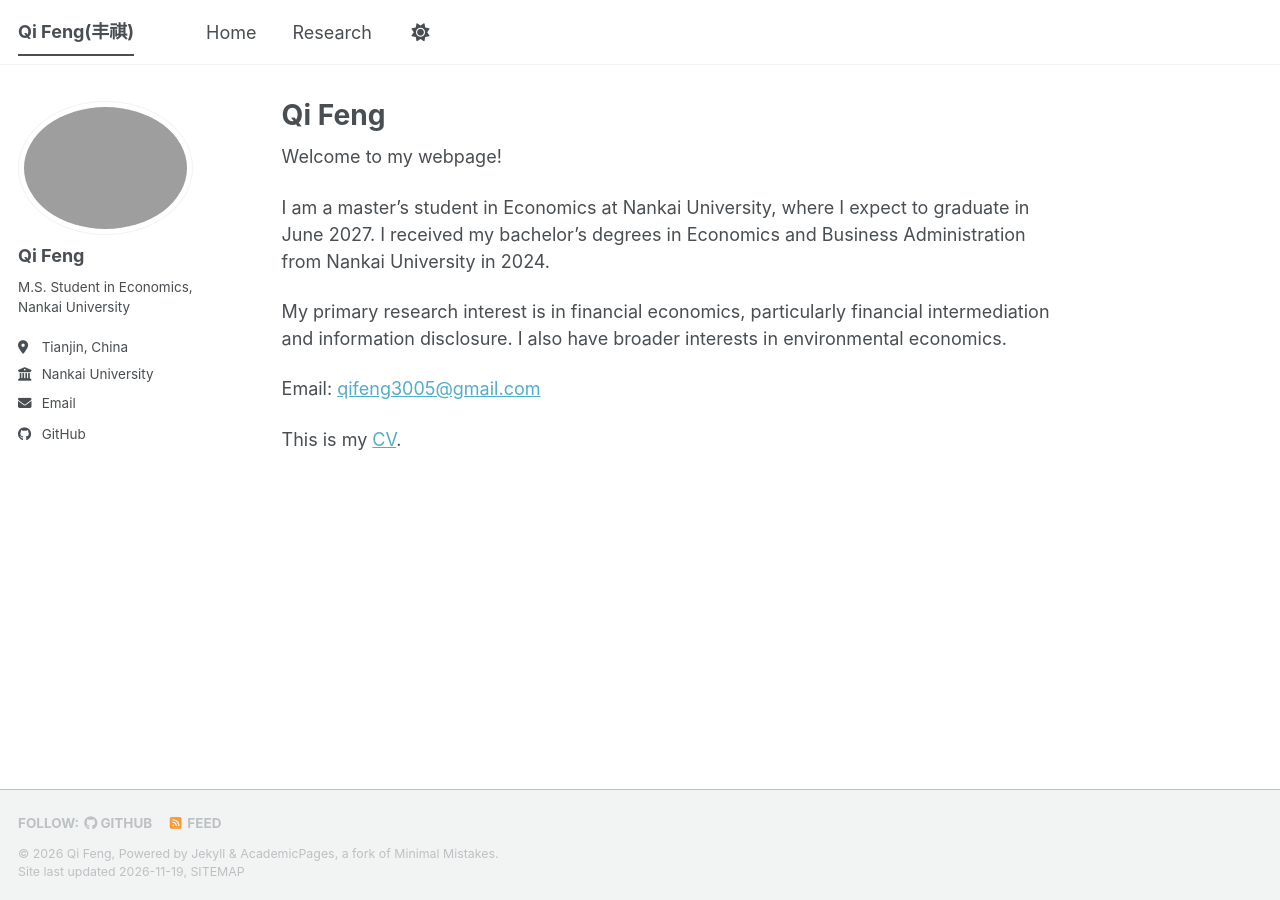
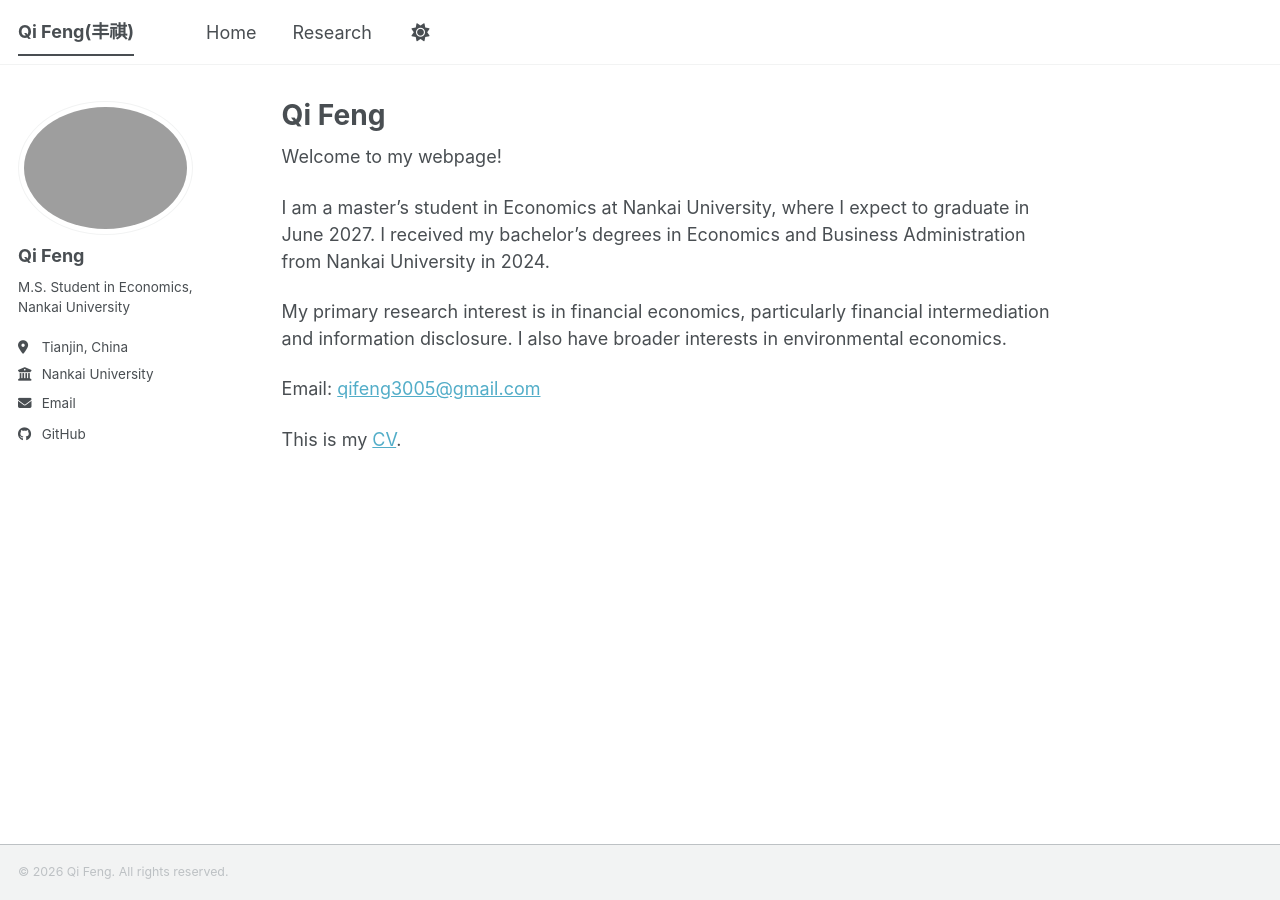
Before and after one commit to qifengF/qifengF.github.io, a Jekyll site: the page built from _pages/about.md, in a window 1280 px wide. Built offline with Jekyll 4.4.1, drawn with Linux system fonts in a browser that asks for light colours; a script bundle is joined from its source files by our own code; a style sheet for code colours, icons or effects is not loaded.

Commit message:
Update footer.html

```diff
--- a/_includes/footer.html
+++ b/_includes/footer.html
@@ -1,4 +1,4 @@
-{% include base_path %}
+<!-- {% include base_path %}
 
 {% if site.author.github or site.author.bitbucket or site.atom_feed.hide != true %}
 <div class="page__footer-follow">
@@ -22,4 +22,8 @@
 <div class="page__footer-copyright">
   &copy; {{ site.time | date: '%Y' }} {{ site.name | default: site.title }}, {{ site.data.ui-text[site.locale].powered_by | default: "Powered by" }} <a href="https://jekyllrb.com" rel="nofollow">Jekyll</a> &amp; <a href="https://github.com/academicpages/academicpages.github.io">AcademicPages</a>, a fork of <a href="https://mademistakes.com/work/minimal-mistakes-jekyll-theme/" rel="nofollow">Minimal Mistakes</a>.<br />
   Site last updated {{ "now" | date: '%Y-%m-%d' }}, <a href="/sitemap/" style="text-transform: uppercase;">{{ site.data.ui-text[site.locale].site_map | default: "Sitemap" }}</a>
+</div> -->
+
+<div class="page__footer-copyright">
+  &copy; {{ site.time | date: '%Y' }} Qi Feng. All rights reserved.
 </div>
```
